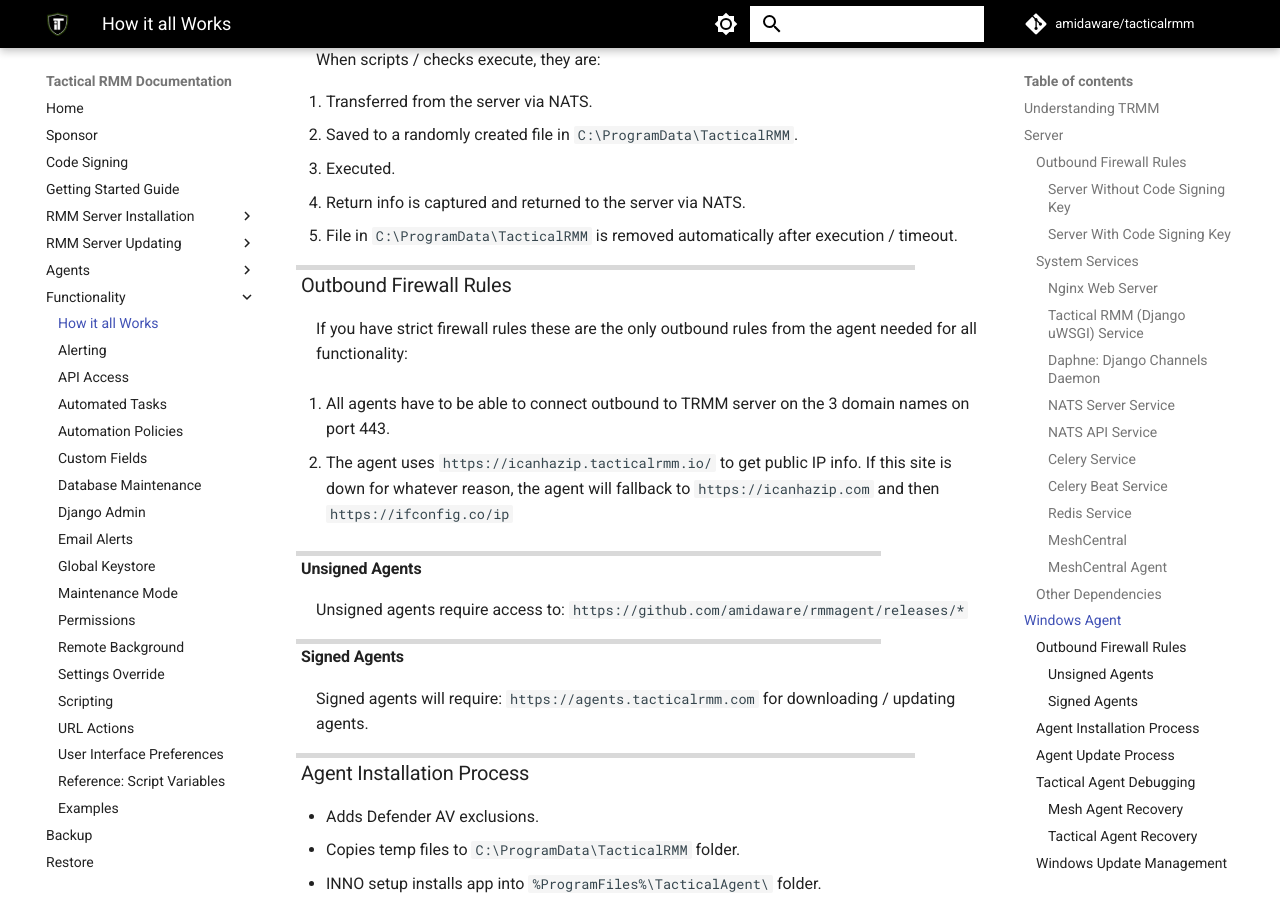
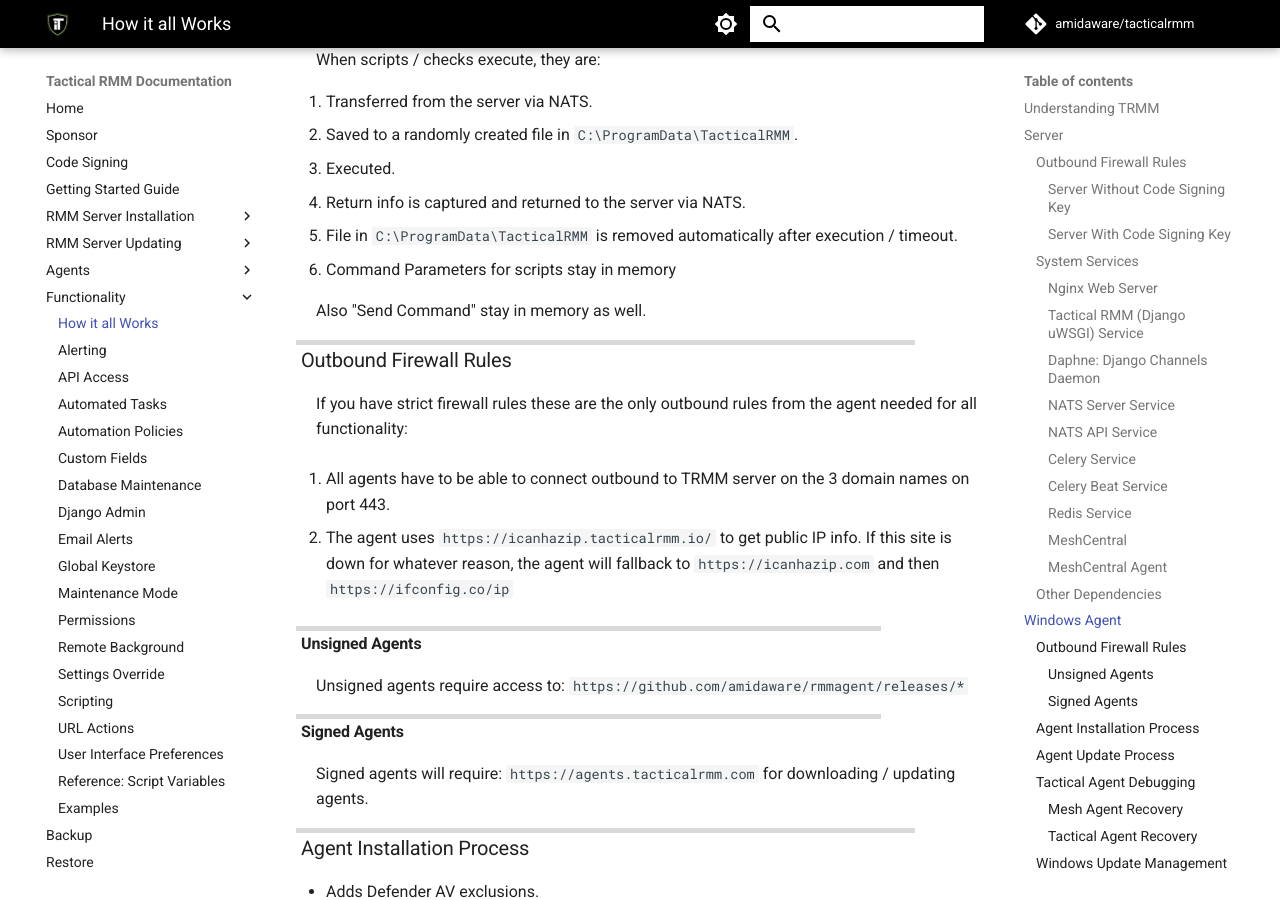
Before and after one commit to amidaware/trmm-docs, an MkDocs documentation site: the page built from docs/howitallworks.md, in a window 1280 px wide and 900 px high, scrolled down 7400 px. Built offline with MkDocs 1.6.1 and Material for MkDocs 9.7.7, drawn with Linux system fonts in a browser that asks for light colours; comment, search, counter and statistics services are not loaded.

Commit message:
adding how scripts handle commands and parameters in memory only

```diff
--- a/docs/howitallworks.md
+++ b/docs/howitallworks.md
@@ -474,6 +474,9 @@
 3. Executed.
 4. Return info is captured and returned to the server via NATS.
 5. File in `C:\ProgramData\TacticalRMM` is removed automatically after execution / timeout.
+6. Command Parameters for scripts stay in memory
+
+Also "Send Command" stay in memory as well.
 
 ### Outbound Firewall Rules
 
```
